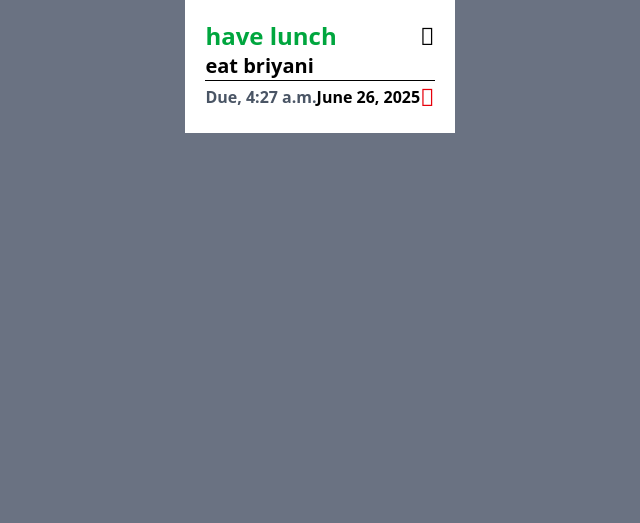
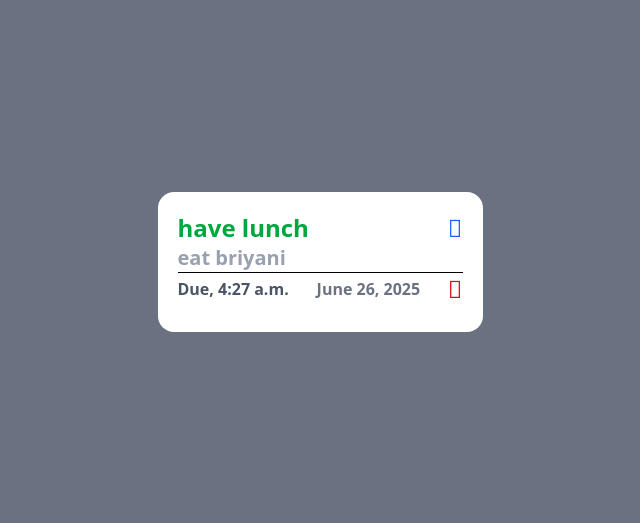
Before and after one commit to Rakshitha2427-ctrl/ToDo, a Django app: page / in a window 1280 px wide. Shown: the top 523 px of the page, without its empty margins (320-960 px from the left). Run offline with Django 5.2, Linux system fonts and the light colour scheme; data comes from the database, SQL or seed files in the repository; both versions use the stored data as it was after the commit; some libraries are stand-ins or nearby versions.

Commit message:
re design

```diff
--- a/app/static/style.css
+++ b/app/static/style.css
@@ -11,7 +11,9 @@
     --color-red-600: oklch(57.7% 0.245 27.325);
     --color-green-600: oklch(62.7% 0.194 149.214);
     --color-blue-500: oklch(62.3% 0.214 259.815);
+    --color-blue-600: oklch(54.6% 0.245 262.881);
     --color-gray-300: oklch(87.2% 0.01 258.338);
+    --color-gray-400: oklch(70.7% 0.022 261.325);
     --color-gray-500: oklch(55.1% 0.027 264.364);
     --color-gray-600: oklch(44.6% 0.03 256.802);
     --color-gray-700: oklch(37.3% 0.034 259.733);
@@ -24,6 +26,7 @@
     --font-weight-semibold: 600;
     --font-weight-bold: 700;
     --radius-xl: 0.75rem;
+    --radius-2xl: 1rem;
     --default-font-family: var(--font-sans);
     --default-mono-font-family: var(--font-mono);
   }
@@ -183,8 +186,35 @@
   .table {
     display: table;
   }
-  .w-\[40\%\] {
-    width: 40%;
+  .h-\[90px\] {
+    height: 90px;
+  }
+  .h-\[110px\] {
+    height: 110px;
+  }
+  .h-\[120px\] {
+    height: 120px;
+  }
+  .h-\[130px\] {
+    height: 130px;
+  }
+  .h-\[140px\] {
+    height: 140px;
+  }
+  .h-\[200px\] {
+    height: 200px;
+  }
+  .h-\[1320px\] {
+    height: 1320px;
+  }
+  .w-\[30\%\] {
+    width: 30%;
+  }
+  .w-\[225px\] {
+    width: 225px;
+  }
+  .w-\[325px\] {
+    width: 325px;
   }
   .border-collapse {
     border-collapse: collapse;
@@ -195,9 +225,6 @@
   .flex-col {
     flex-direction: column;
   }
-  .flex-row {
-    flex-direction: row;
-  }
   .items-center {
     align-items: center;
   }
@@ -207,11 +234,11 @@
   .gap-2 {
     gap: calc(var(--spacing) * 2);
   }
-  .gap-5 {
-    gap: calc(var(--spacing) * 5);
+  .gap-15 {
+    gap: calc(var(--spacing) * 15);
   }
-  .rounded-xl {
-    border-radius: var(--radius-xl);
+  .rounded-2xl {
+    border-radius: var(--radius-2xl);
   }
   .border {
     border-style: var(--tw-border-style);
@@ -226,8 +253,8 @@
   .p-5 {
     padding: calc(var(--spacing) * 5);
   }
-  .p-40 {
-    padding: calc(var(--spacing) * 40);
+  .p-48 {
+    padding: calc(var(--spacing) * 48);
   }
   .text-2xl {
     font-size: var(--text-2xl);
@@ -245,17 +272,17 @@
     --tw-font-weight: var(--font-weight-semibold);
     font-weight: var(--font-weight-semibold);
   }
-  .text-blue-500 {
-    color: var(--color-blue-500);
+  .text-blue-600 {
+    color: var(--color-blue-600);
   }
-  .text-gray-300 {
-    color: var(--color-gray-300);
+  .text-gray-400 {
+    color: var(--color-gray-400);
+  }
+  .text-gray-500 {
+    color: var(--color-gray-500);
   }
   .text-gray-600 {
     color: var(--color-gray-600);
-  }
-  .text-gray-700 {
-    color: var(--color-gray-700);
   }
   .text-green-600 {
     color: var(--color-green-600);
--- a/app/templates/index.html
+++ b/app/templates/index.html
@@ -8,14 +8,14 @@
     <link href='https://cdn.boxicons.com/fonts/basic/boxicons.min.css' rel='stylesheet'>
 
 </head>
-<body class="bg-gray-500 flex flex-col items-center p-48 gap-15 ">
+<body class="bg-gray-500 flex flex-col items-center p-48 gap-15 justify-between ">
    {% comment %} {% for task in tasks %}
         {{task.title}}<br>
         {{task.description}}<br>
     {% endfor %} {% endcomment %}
 
 {% for task in tasks %}
-    <div class="bg-white p-5 rounded-2xl w-[30%] justify-between flex-col gap-2">
+    <div class="bg-white p-5 rounded-2xl w-[325px] h-[140px] justify-between flex-col gap-2">
         <div class="flex justify-between items-center">
             <p class="text-green-600 font-bold text-2xl {% if task.completed %}
                 line-through
@@ -28,14 +28,14 @@
         </div>
         <p class="text-gray-400 font-semibold text-xl">{{task.description}}</p>
         <hr>
-        <p class="flex justify-between items-center">
+        <div class="flex justify-between items-center">
         {% if task.completed %}
         <p class="text-red-500">completed</p>
         {% else %}
         <span class="font-bold text-gray-600">Due, {{task.due_time}}</span><span class="font-semibold text-gray-500">{{task.due_date}}</span>
         {% endif %}
         <a href="{% url 'delete' task.id %}">
-        <i class='bxr bx-trash text-red-600 text-2xl' ></i></p>
+        <i class='bxr bx-trash text-red-600 text-2xl' ></i></div>
         </a>
     </div>
 {% endfor %}
```
Also changed, not shown: db.sqlite3, project/urls.py (line endings or trailing spaces).
